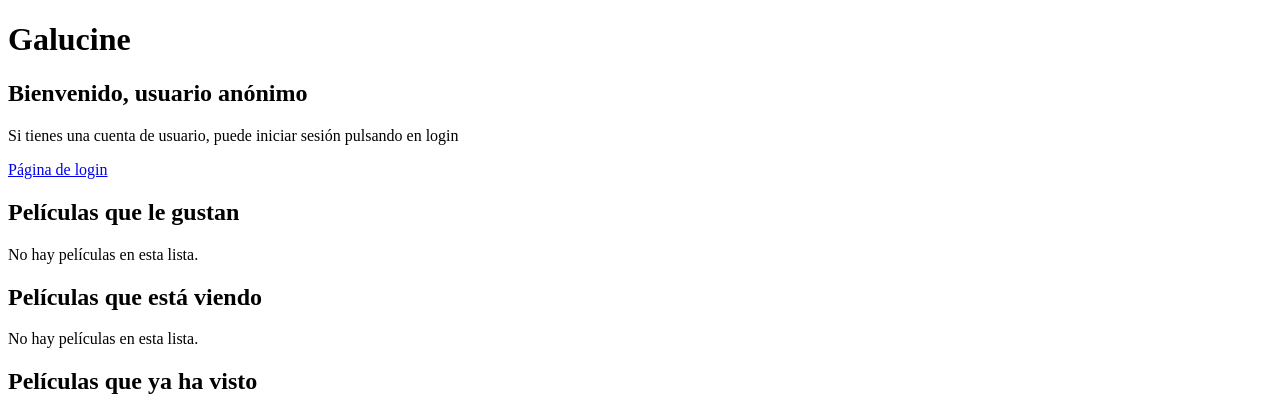
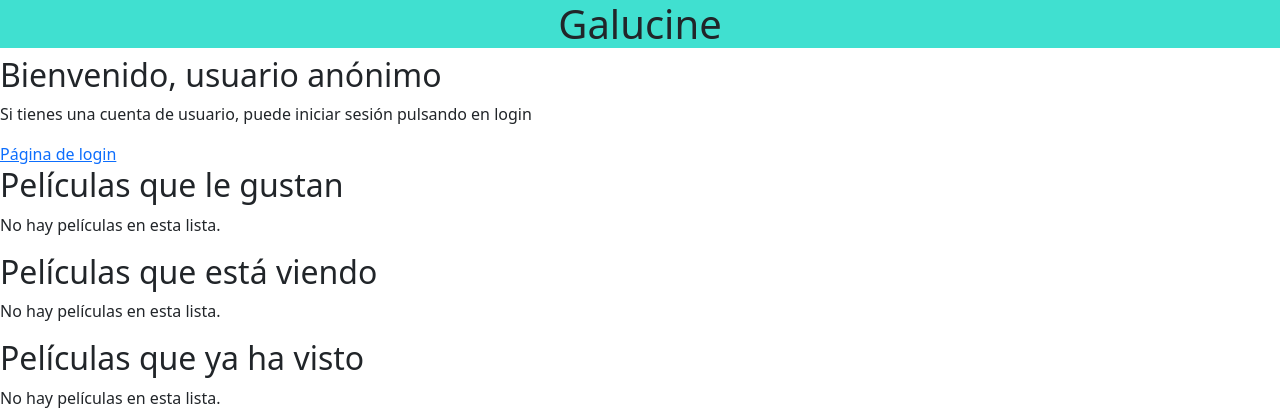
Before and after one commit to JonatanGarLun/ejercicioPeliculasFlask, a Flask app: template templates/principal.html in a window 1280 px wide. Shown: the top 416 px of the page. Run offline with Flask 3, Linux system fonts and the light colour scheme; the template is opened without the code that fills it, so the values that code supplies are empty.

Commit message:
Empezando archivos CSS

```diff
--- a/static/principal.css
+++ b/static/principal.css
@@ -1,5 +1,3 @@
-h1 {
-
-
-
+.text-center {
+    background-color: turquoise;
 }
--- a/templates/principal.html
+++ b/templates/principal.html
@@ -3,11 +3,12 @@
 <head>
     <meta charset="UTF-8">
     <title>Principal</title>
-    <link type="text/css" href="principal.html">
+    <link type="text/css" href="https://cdn.jsdelivr.net/npm/bootstrap@5.2.3/dist/css/bootstrap.min.css" rel="stylesheet">
+    <link type="text/css" href="../static/principal.css" rel="stylesheet">
 </head>
 <body>
 
-    <h1>Galucine</h1>
+    <h1 class="text-center">Galucine</h1>
 
     {% if logged_in%}
         <h2> Bienvenido, {{ username }}!</h2>
```
